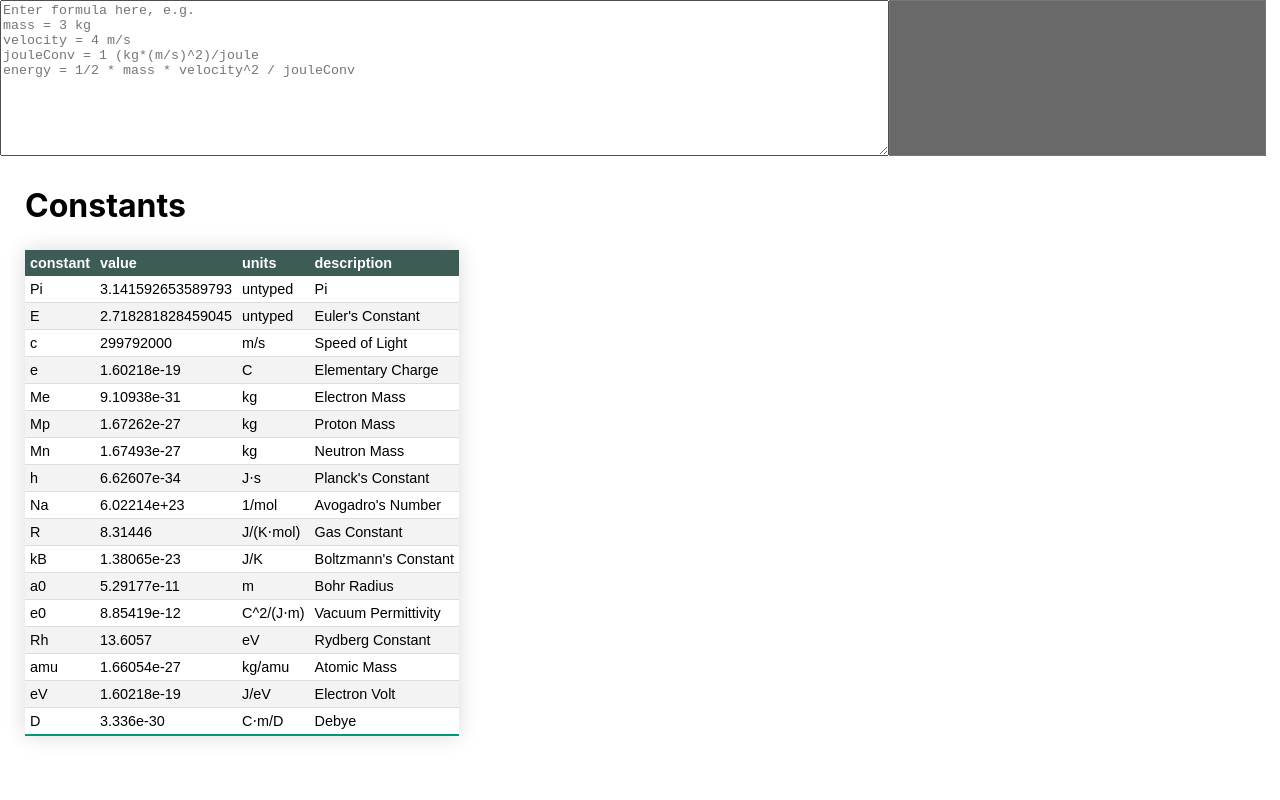
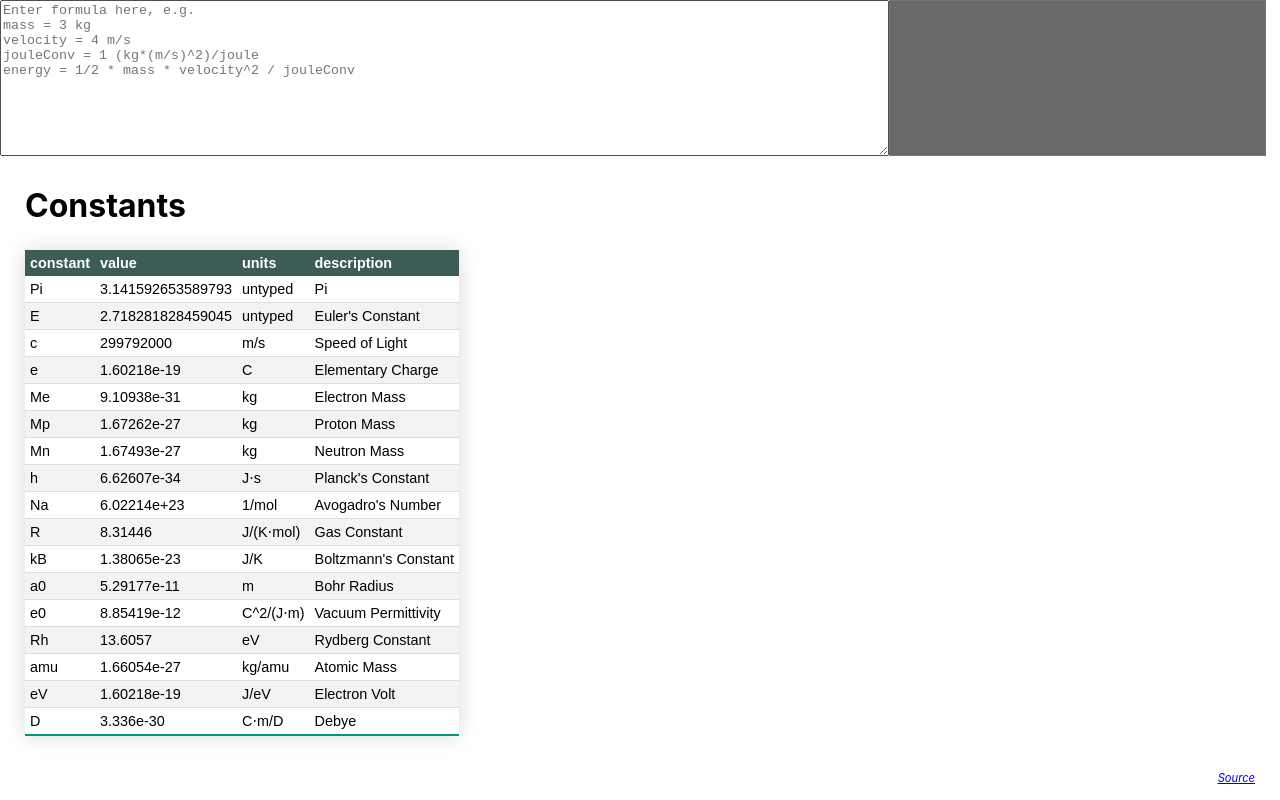
Before and after one commit to smedberg/sci-calc, a React (Create React App) app: page / in a window 1280 px wide. Built offline with nearby package versions, Linux system fonts and the light colour scheme.

Commit message:
Adding link to source

```diff
--- a/src/App.js
+++ b/src/App.js
@@ -4,6 +4,7 @@ import FormulaInput from './FormulaInput';
 import ResultsDisplay from './ResultsDisplay';
 import ConstantsDisplay from './ConstantsDisplay';
 import VariablesDisplay from './VariablesDisplay';
+import Footer from './Footer';
 import Calculator from './Calculator';
 
 class App extends React.Component {
@@ -52,6 +53,7 @@ class App extends React.Component {
         <ResultsDisplay results={results} />
         <VariablesDisplay variables={variables} />
         <ConstantsDisplay/>
+        <Footer/>
       </span>
     );
   }
--- /dev/null
+++ b/src/Footer.css
@@ -0,0 +1,9 @@
+#footer {
+    text-align: right;
+}
+
+#footer a {
+    font-style: italic;
+    margin: 25px;
+    font-size: 0.7em;
+}
--- /dev/null
+++ b/src/Footer.js
@@ -0,0 +1,14 @@
+import React from 'react';
+import './Footer.css';
+
+class Footer extends React.Component {
+  render() {
+    return (
+      <div id='footer' data-testid='footer-display-area'>
+        <a href='https://github.com/smedberg/sci-calc'>Source</a>
+      </div>
+    );
+  }
+}
+
+export default Footer;
--- a/src/ResultsDisplay.js
+++ b/src/ResultsDisplay.js
@@ -25,7 +25,7 @@ class ResultsDisplay extends React.Component {
       valueClass = 'error';
     }
     return (
-      <div  id='results' data-testid="results-display-area">
+      <div id='results' data-testid='results-display-area'>
         <span className={valueClass}>{result[0]} {result[1]}</span>
       </div>
     );
```
Also changed, not shown: 1 other file (tests, documents, lock files or other folders).
